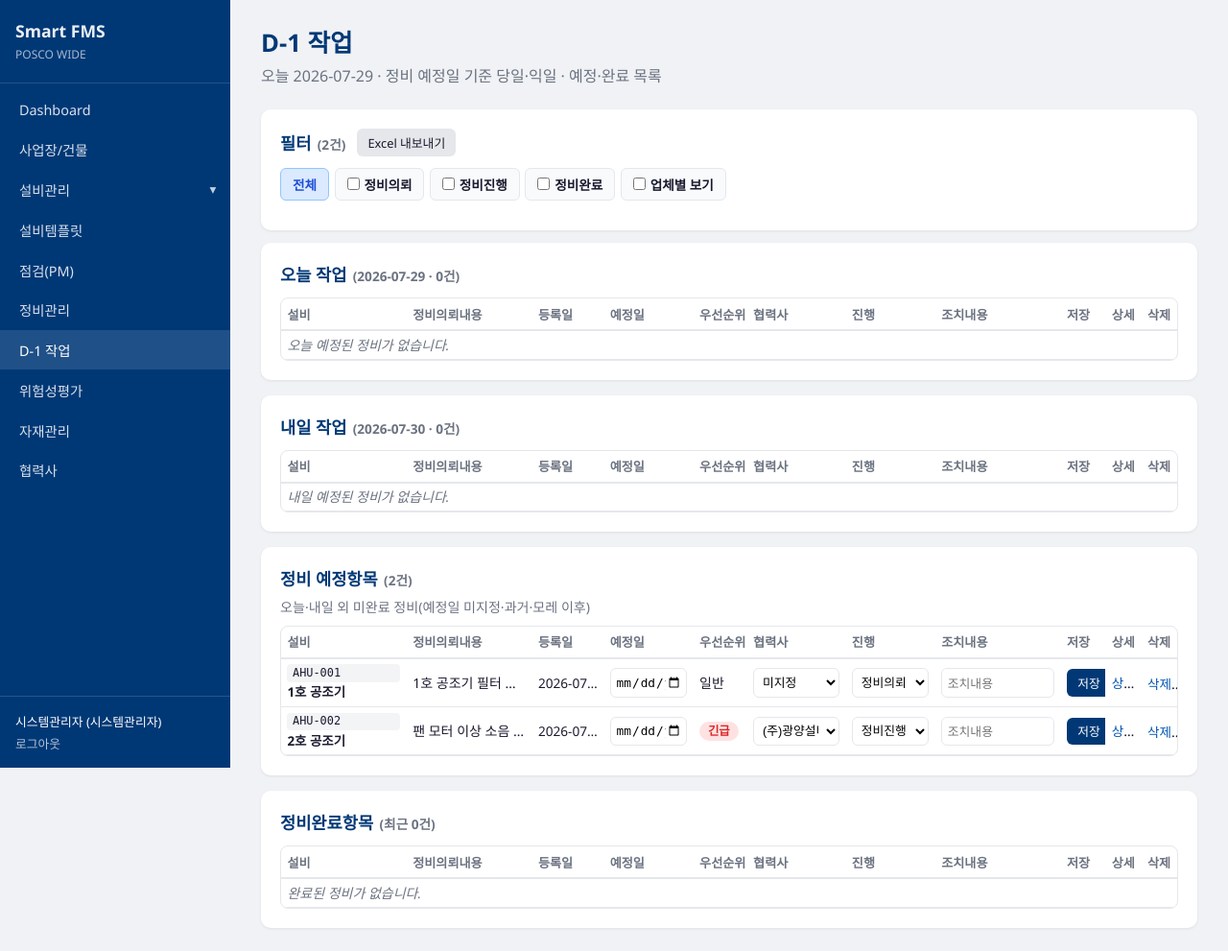
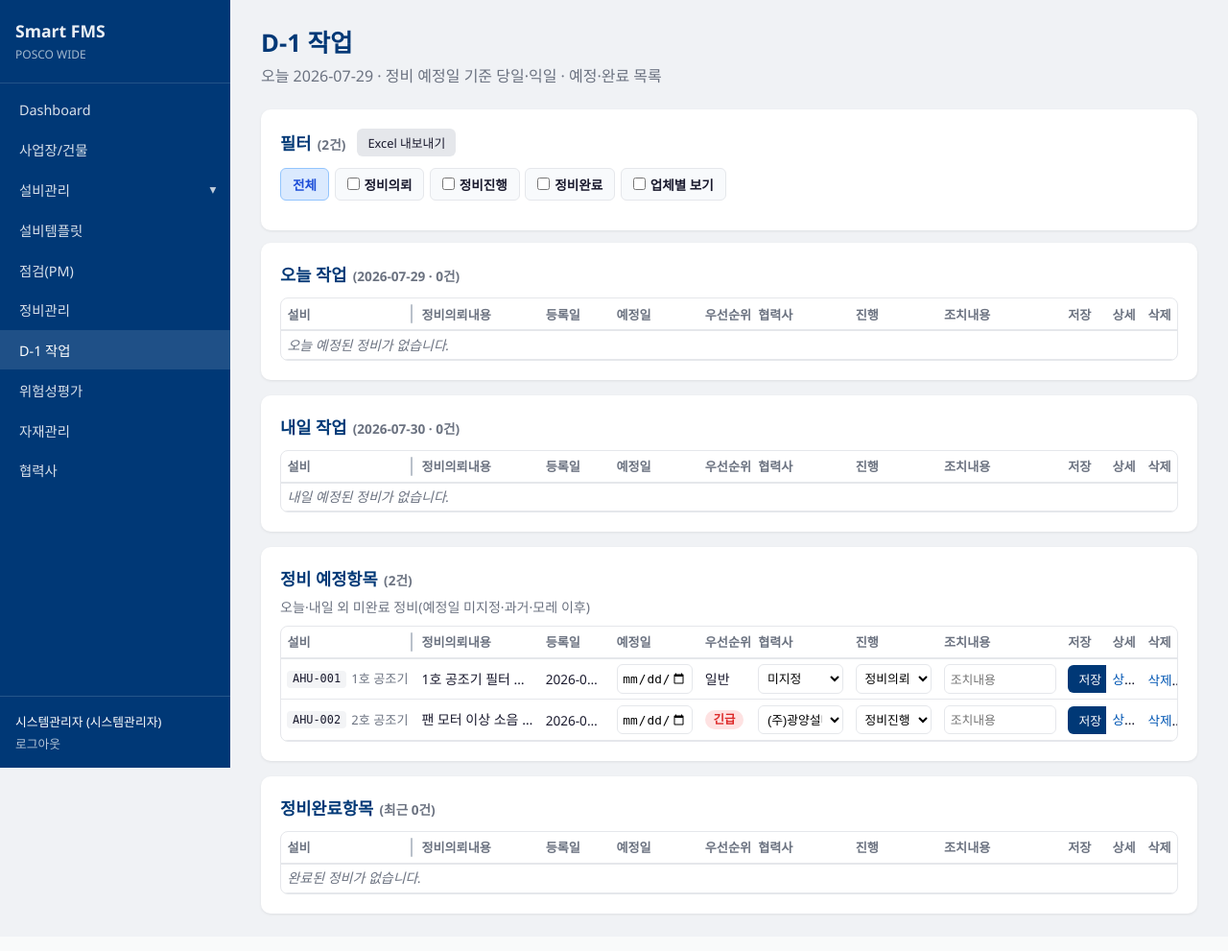
Before and after one commit to hongkiryong-ux/smart-fms, a FastAPI app: page /admin/d1 in a window 1280 px wide. Shown: the whole page at 96% size. After the commit the page ends 954 px from the top, so only its background shows below. Run offline with FastAPI, Linux system fonts and the light colour scheme; the visitor is signed in with stand-in values (Sample User, id 1); data comes from the database, SQL or seed files in the repository; some libraries are stand-ins or nearby versions.

Commit message:
fix: 정비관리·D-1 설비 열 마우스 리사이즈 및 한 줄 표시
설비명을 코드와 한 줄로 표시하고, 열 경계를 드래그해 너비를 조절할 수 있게 합니다.

Co-authored-by: Cursor <cursoragent@cursor.com>

```diff
--- a/static/css/style.css
+++ b/static/css/style.css
@@ -1186,11 +1186,48 @@ button.link-action:hover { text-decoration: underline; }
   padding: 0.4rem;
   font-size: 0.82rem;
 }
-.wo-list-compact th:nth-child(1),
+.wo-list-table {
+  table-layout: fixed;
+}
+.wo-list-compact th.wo-eq-col-head,
 .wo-list-compact td:nth-child(1) {
-  width: auto;
-  min-width: 9rem;
-  max-width: none;
+  width: var(--wo-eq-col-width, 140px);
+  min-width: var(--wo-eq-col-width, 140px);
+  max-width: var(--wo-eq-col-width, 140px);
+  box-sizing: border-box;
+}
+.wo-eq-col-head {
+  position: relative;
+  padding-right: 0.65rem !important;
+}
+.wo-col-resizer {
+  position: absolute;
+  top: 0;
+  right: 0;
+  width: 8px;
+  height: 100%;
+  cursor: col-resize;
+  user-select: none;
+  touch-action: none;
+  z-index: 2;
+}
+.wo-col-resizer::after {
+  content: '';
+  position: absolute;
+  top: 18%;
+  bottom: 18%;
+  left: 3px;
+  width: 2px;
+  border-radius: 1px;
+  background: rgba(100, 116, 139, 0.45);
+}
+.wo-col-resizer:hover::after,
+body.wo-col-resizing .wo-col-resizer::after {
+  background: rgba(0, 56, 118, 0.75);
+}
+body.wo-col-resizing {
+  cursor: col-resize !important;
+  user-select: none !important;
 }
 .wo-list-compact th:nth-child(2),
 .wo-list-compact td:nth-child(2) { width: 14%; }
@@ -1214,35 +1251,39 @@ button.link-action:hover { text-decoration: underline; }
 .wo-list-compact td:nth-child(11) { width: 4%; }
 .wo-eq-cell {
   max-width: none;
-  white-space: normal;
-  word-break: break-word;
-  vertical-align: top;
+  white-space: nowrap;
+  overflow: hidden;
+  vertical-align: middle;
 }
 .wo-eq-info {
   display: flex;
-  flex-direction: column;
-  gap: 0.12rem;
+  align-items: center;
+  gap: 0.35rem;
+  min-width: 0;
+  max-width: 100%;
+  white-space: nowrap;
+  overflow: hidden;
 }
 .wo-eq-cell code {
-  display: block;
+  display: inline;
+  flex-shrink: 0;
   max-width: none;
   overflow: visible;
   text-overflow: unset;
-  white-space: normal;
-  word-break: break-all;
+  white-space: nowrap;
   vertical-align: baseline;
   margin-right: 0;
 }
 .wo-eq-name {
-  display: block;
-  color: var(--text);
-  font-size: 0.84rem;
-  font-weight: 600;
-  overflow: visible;
-  text-overflow: unset;
-  white-space: normal;
-  word-break: break-word;
-  line-height: 1.35;
+  display: inline-block;
+  color: var(--muted);
+  font-size: 0.82rem;
+  font-weight: 500;
+  overflow: hidden;
+  text-overflow: ellipsis;
+  white-space: nowrap;
+  min-width: 0;
+  flex: 1 1 auto;
 }
 .wo-req-cell {
   max-width: none;
--- /dev/null
+++ b/static/js/wo-col-resize.js
@@ -0,0 +1,64 @@
+(function () {
+  var STORAGE_PREFIX = 'fms-eq-col-width:';
+  var key = STORAGE_PREFIX + (window.location.pathname || '/');
+  var defaultWidth = 140;
+  var minW = 72;
+  var maxW = 560;
+
+  function clamp(n) {
+    return Math.max(minW, Math.min(maxW, n));
+  }
+
+  function getWidth() {
+    var v = parseInt(localStorage.getItem(key) || '', 10);
+    return isNaN(v) ? defaultWidth : clamp(v);
+  }
+
+  function applyWidth(px) {
+    var w = clamp(px);
+    document.querySelectorAll('.wo-list-table').forEach(function (table) {
+      table.style.setProperty('--wo-eq-col-width', w + 'px');
+    });
+    localStorage.setItem(key, String(w));
+  }
+
+  function initResizers() {
+    applyWidth(getWidth());
+
+    document.querySelectorAll('.wo-list-table thead th.wo-eq-col-head').forEach(function (th) {
+      if (th.querySelector('.wo-col-resizer')) return;
+      var handle = document.createElement('span');
+      handle.className = 'wo-col-resizer';
+      handle.setAttribute('aria-hidden', 'true');
+      handle.title = '열 너비 조절';
+      th.appendChild(handle);
+
+      handle.addEventListener('mousedown', function (e) {
+        e.preventDefault();
+        e.stopPropagation();
+        var startX = e.clientX;
+        var startW = th.getBoundingClientRect().width;
+
+        function onMove(ev) {
+          applyWidth(startW + (ev.clientX - startX));
+        }
+
+        function onUp() {
+          document.removeEventListener('mousemove', onMove);
+          document.removeEventListener('mouseup', onUp);
+          document.body.classList.remove('wo-col-resizing');
+        }
+
+        document.body.classList.add('wo-col-resizing');
+        document.addEventListener('mousemove', onMove);
+        document.addEventListener('mouseup', onUp);
+      });
+    });
+  }
+
+  if (document.readyState === 'loading') {
+    document.addEventListener('DOMContentLoaded', initResizers);
+  } else {
+    initResizers();
+  }
+})();
--- a/templates/d1_plans.html
+++ b/templates/d1_plans.html
@@ -6,7 +6,7 @@
   <table class="data-table wo-list-table wo-list-compact">
     <thead>
       <tr>
-        <th>설비</th>
+        <th class="wo-eq-col-head">설비</th>
         <th>정비의뢰내용</th>
         <th>등록일</th>
         <th>예정일</th>
@@ -24,7 +24,7 @@
       <tr>
         <td class="wo-eq-cell">
           {% if wo.equipment %}
-          <div class="wo-eq-info">
+          <div class="wo-eq-info" title="{{ wo.equipment.code }} {{ wo.equipment.name }}">
             <code>{{ wo.equipment.code }}</code>
             <span class="wo-eq-name">{{ wo.equipment.name }}</span>
           </div>
@@ -229,4 +229,5 @@
   }
 })();
 </script>
+<script src="/static/js/wo-col-resize.js"></script>
 {% endblock %}
--- a/templates/work_orders.html
+++ b/templates/work_orders.html
@@ -73,7 +73,7 @@
   <table class="data-table wo-list-table wo-list-compact">
     <thead>
       <tr>
-        <th>설비</th>
+        <th class="wo-eq-col-head">설비</th>
         <th>정비의뢰내용</th>
         <th>등록일</th>
         <th>예정일</th>
@@ -91,7 +91,7 @@
       <tr>
         <td class="wo-eq-cell">
           {% if wo.equipment %}
-          <div class="wo-eq-info">
+          <div class="wo-eq-info" title="{{ wo.equipment.code }} {{ wo.equipment.name }}">
             <code>{{ wo.equipment.code }}</code>
             <span class="wo-eq-name">{{ wo.equipment.name }}</span>
           </div>
@@ -297,4 +297,5 @@
   });
 })();
 </script>
+<script src="/static/js/wo-col-resize.js"></script>
 {% endblock %}
```
